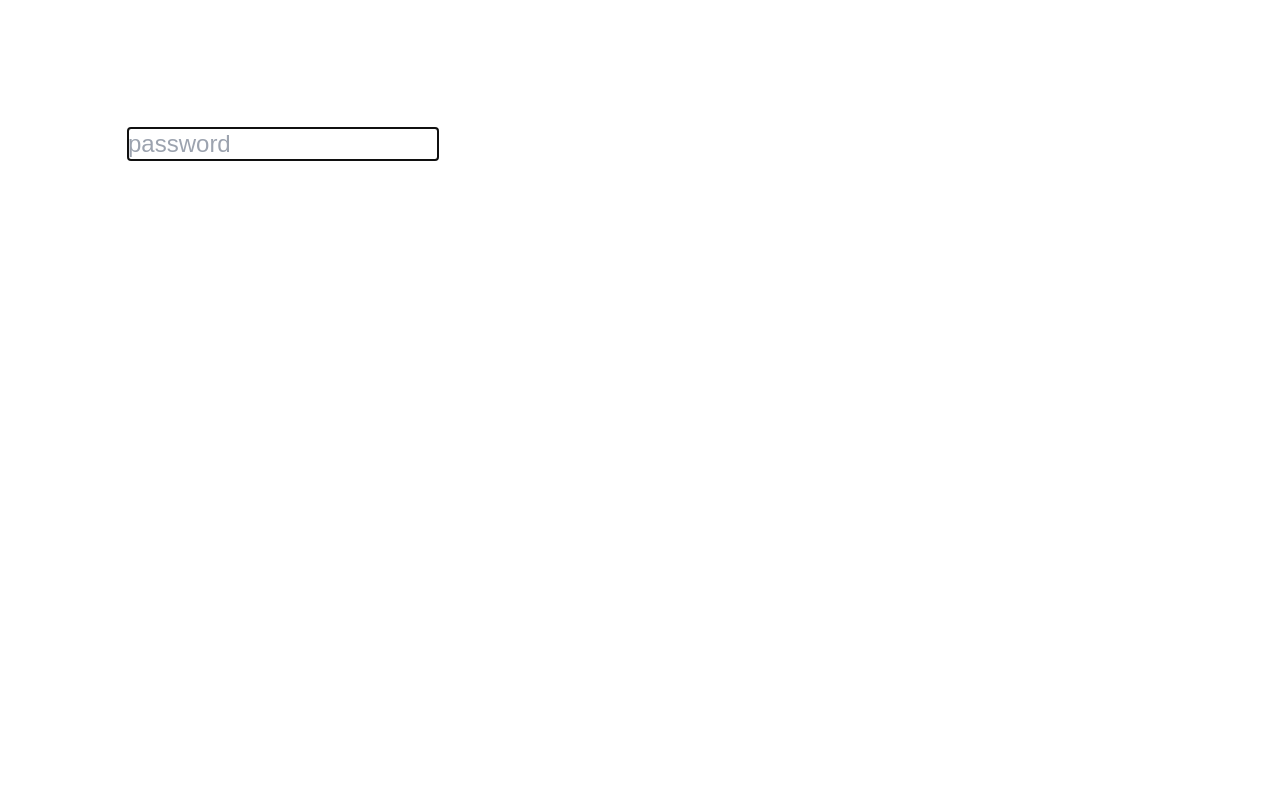
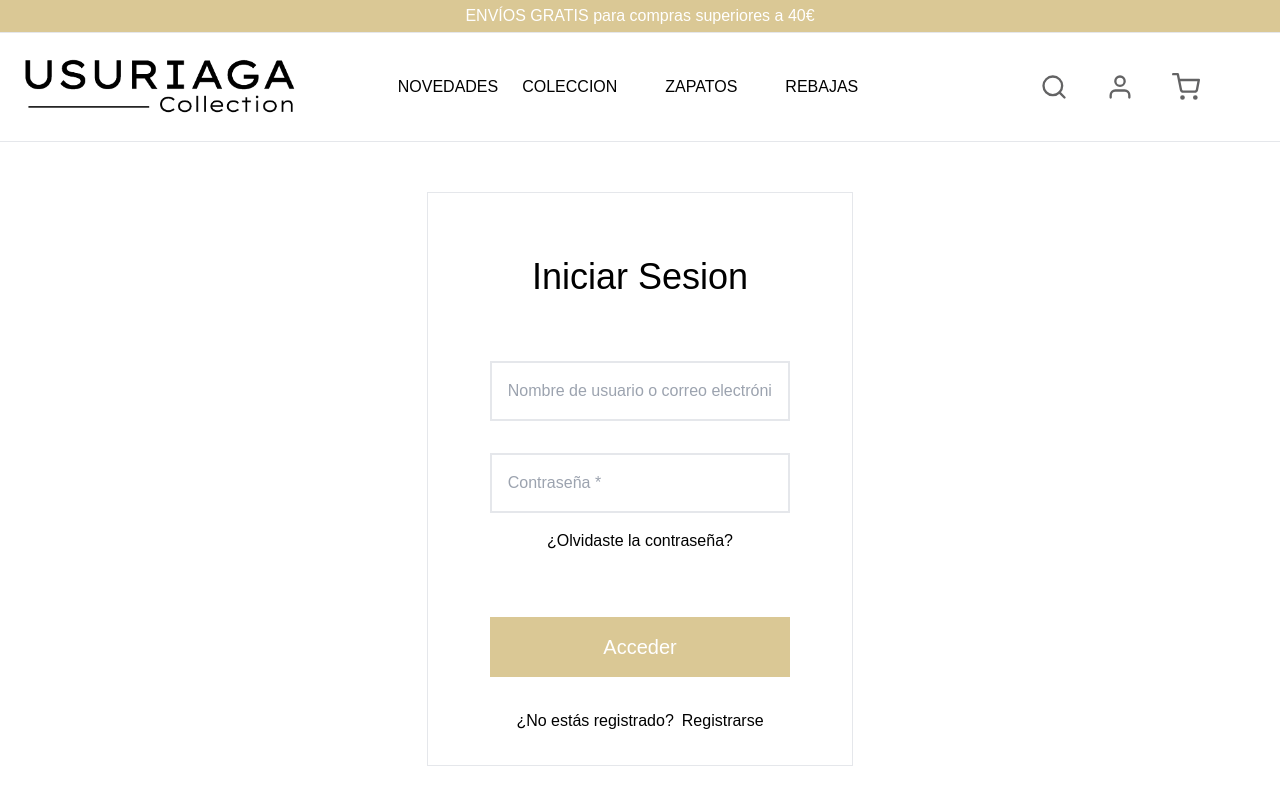
Before and after one commit to maildedani99/usuriaga, a React (Create React App) app: page / in a window 1280 px wide. Shown: the top 800 px of the page. Built offline with nearby package versions, Linux system fonts and the light colour scheme.

Commit message:
loginPage & registerPage

```diff
--- a/src/App.js
+++ b/src/App.js
@@ -11,13 +11,15 @@ function App() {
   }
 
   return (
-    password == "pruebas" ?
+
+    <Landing />
+    /* password == "pruebas" ?
       <Landing />
       :
 
         <div className="text-2xl border-solid	border-black mx-32 my-32	">
           <input type="text" name="pasword" id="1" placeholder="password" autoFocus onChange={inputHandler}/>
-        </div>
+        </div> */
   )
 
 }
--- a/src/Components/Navbar/Navbar.js
+++ b/src/Components/Navbar/Navbar.js
@@ -1,12 +1,17 @@
-import React from "react";
+import React, { useState } from "react";
 import PropTypes from "prop-types";
 import logo from "../../assets/logonegro.png";
 import logo2 from "../../assets/logonegrofull.png";
 import bag from "../../assets/bag.svg";
 import { FiShoppingCart, FiUser, FiSearch } from "react-icons/fi";
-import { IconName } from "react-icons/bi";
+import { navLinkStyle, navLinkStyleHover } from "../../astyles/navbarStyles";
+
 
 const Navbar = (props) => {
+  const [navLinkStatus, setNavLinkStatus] = useState(navLinkStyle)
+
+  const navLinkHover = () => setNavLinkStatus(navLinkStyleHover)
+
   return (
     <div className="flex w-full fixed flex-col bg-white	">
       <div
@@ -20,22 +25,22 @@ const Navbar = (props) => {
       <div
         className="flex flex-row flex-1 border-b " /* style={{backgroundColor:"#dac895"}}  */
       >
-        <div className=" p-6 	">
+        <div className=" p-6 w-3/12	my-auto">
           <img src={logo} alt="Usuriaga" width="300" />
         </div>
         {/*  <div className=" p-8 	">
         <img src={logo2} alt="Usuriaga" width="300" />
       </div> */}
-        <div className="flex w-3/5 justify-center">
+        <div className="flex w-6/12 justify-center ">
           <div className=" self-center">
-            <span className="mx-6">NOVEDADES</span>
+            <span style={navLinkStyle}  >NOVEDADES</span>
             <span className="mx-6">COLECCION</span>
             <span className="mx-6">ZAPATOS</span>
             <span className="mx-6">REBAJAS</span>
           </div>
         </div>
-        <div className="flex flex-1 	align-middle	p-10 justify-center">
-          <div className="flex w-3/6 justify-between	">
+        <div className="flex  	align-middle	p-10 justify-center w-3/12 max-w-sm">
+          <div className="flex w-4/6 justify-between	">
             <FiSearch size={28} color="#636364" />
             <FiUser size={28} color="#636364" />
             <FiShoppingCart size={28} color="#636364" />
--- /dev/null
+++ b/src/Constants/Constants.js
@@ -0,0 +1 @@
+export const registerText = "Tus datos personales se utilizarán para procesar tu pedido, mejorar tu experiencia en esta web, gestionar el acceso a tu cuenta y otros propósitos descritos en nuestra política de privacidad."
--- a/src/Pages/Landing/Landing.js
+++ b/src/Pages/Landing/Landing.js
@@ -9,6 +9,8 @@ import pic3 from "../../DevAssets/Img/262E5F1A-F105-4BB7-81B1-83EA49ECE53C.JPG"
 import pic4 from "../../DevAssets/Img/2DCD986C-FA85-4F3B-A47B-8720D2701B0C.JPG"
 import pic5 from "../../DevAssets/Img/E316D8B5-6AC7-4C0F-9AD4-9BA47DD047D6.JPG"
 import pic6 from "../../DevAssets/Img/5590760E-4BA2-408A-85D5-789C4E3FE3BA.JPG"
+import LoginPage from "../LoginPage/LoginPage";
+import RegisterPage from "../RegisterPage/RegisterPage";
 
 
 
@@ -19,11 +21,13 @@ console.log(pic1, pic2, pic3, pic4, pic5, pic6)
   return (
     <div className="flex flex-col flex-1 w-100	">
       <Navbar />
-      <div className="flex flex-wrap	  p-10 mt-32">
+     {/*  <div className="flex flex-wrap	  p-10 mt-32">
         {data.map((item) => (
           <ProductCard data={item} key={item.id} />
         ))}
-      </div>
+      </div> */}
+      <LoginPage />
+      <RegisterPage />
     </div>
   );
 };
--- /dev/null
+++ b/src/Pages/LoginPage/LoginPage.js
@@ -0,0 +1,38 @@
+import React from "react";
+import PropTypes from "prop-types";
+
+const LoginPage = (props) => {
+  return (
+    <div className="flex flex-1 mt-48 justify-center">
+      <div className="flex flex-col w-4/12 border	justify-center p-8">
+        <span className=" text-4xl mt-8 mx-auto">Iniciar Sesion</span>
+        <input
+          className="border w-5/6 mx-auto p-4 mt-16 border-2"
+          type="text"
+          name="usuario"
+          placeholder="Nombre de usuario o correo electrónico *"
+        />
+        <input
+          className="border w-5/6 mx-auto p-4 mt-8 border-2"
+          type="text"
+          name="usuario"
+          placeholder="Contraseña *"
+              />
+        <span className="mt-4 mx-auto">¿Olvidaste la contraseña?</span>
+        <input
+          className="mt-16 p-4 text-xl text-white w-5/6 mx-auto text-center mb-8"
+          value="Acceder"
+          style={{ backgroundColor: "#dac895" }}
+        />
+        <div className="flex w-5/6 mx-auto justify-center">
+          <span className="font-light mr-2" >¿No estás registrado?  </span>
+          <span  >Registrarse</span>
+        </div>
+      </div>
+    </div>
+  );
+};
+
+LoginPage.propTypes = {};
+
+export default LoginPage;
--- /dev/null
+++ b/src/Pages/LoginPage/index.js
@@ -0,0 +1,3 @@
+import LoginPage from "./LoginPage"
+
+export default LoginPage
--- /dev/null
+++ b/src/Pages/RegisterPage/RegisterPage.js
@@ -0,0 +1,45 @@
+import React from "react";
+import PropTypes from "prop-types";
+import { registerText } from "../../Constants/Constants";
+
+const RegisterPage = (props) => {
+  return (
+    <div className="flex flex-1 mt-48 justify-center">
+      <div className="flex flex-col w-4/12 border	justify-center p-8">
+        <span className=" text-4xl mt-8 mx-auto">Registrarse</span>
+        <input
+          className="border w-5/6 mx-auto p-4 mt-16 border-2"
+          type="text"
+          name="usuario"
+          placeholder="Nombre de usuario o correo electrónico *"
+        />
+        <input
+          className="border w-5/6 mx-auto p-4 mt-8 border-2"
+          type="text"
+          name="usuario"
+          placeholder="Contraseña *"
+        />
+        <input
+          className="border w-5/6 mx-auto p-4 mt-8 border-2"
+          type="text"
+          name="usuario"
+          placeholder="Verifica tu contraseña *"
+              />
+              <span className="text-sm	font-light	w-5/6 text-justify mx-auto mt-8" >{registerText}</span>
+        <input
+          className="mt-16 p-4 text-xl text-white w-5/6 mx-auto text-center mb-8"
+          value="Acceder"
+          style={{ backgroundColor: "#dac895" }}
+        />
+        <div className="flex w-5/6 mx-auto justify-center">
+          <span className="font-light mr-2">¿Ya tienes cuenta? </span>
+          <span>Inicar sesion</span>
+        </div>
+      </div>
+    </div>
+  );
+};
+
+RegisterPage.propTypes = {};
+
+export default RegisterPage;
--- /dev/null
+++ b/src/Pages/RegisterPage/index.js
@@ -0,0 +1,3 @@
+import RegisterPage from "./RegisterPage"
+
+export default RegisterPage
--- /dev/null
+++ b/src/astyles/navbarStyles.js
@@ -0,0 +1,13 @@
+export const navLinkStyle = {
+    "text-decoration": "none",
+    "background-image": "linear-gradient(black, white)",
+    "background-position": "0% 100%",
+    "background-repeat": "no-repeat",
+    "background-size": "0% 2px",
+    "transition": "background-size .3s",
+    "backgroung-color": "black"
+}
+
+export const navLinkStyleHover = {
+    "background-size": "100% 2px"
+}
```
